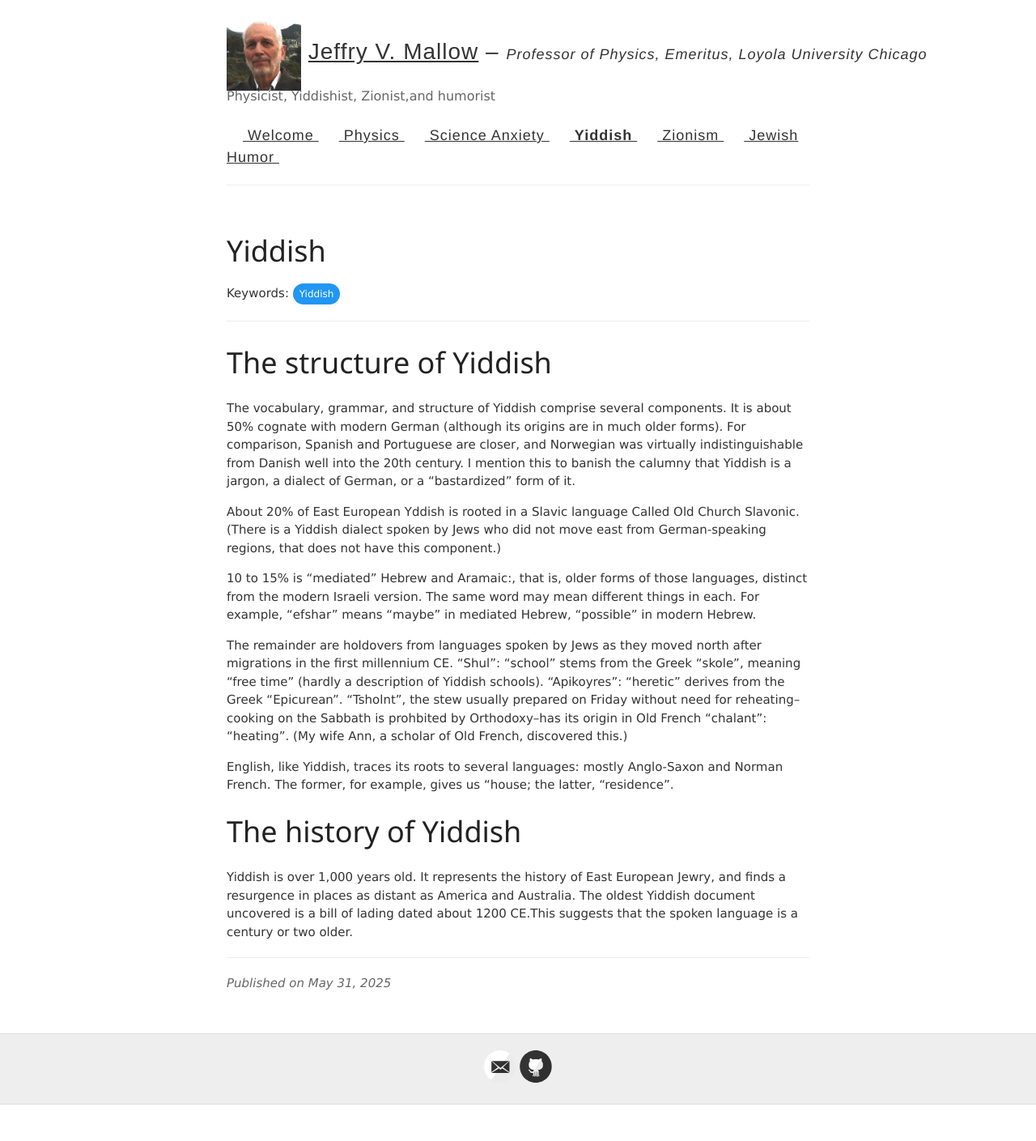
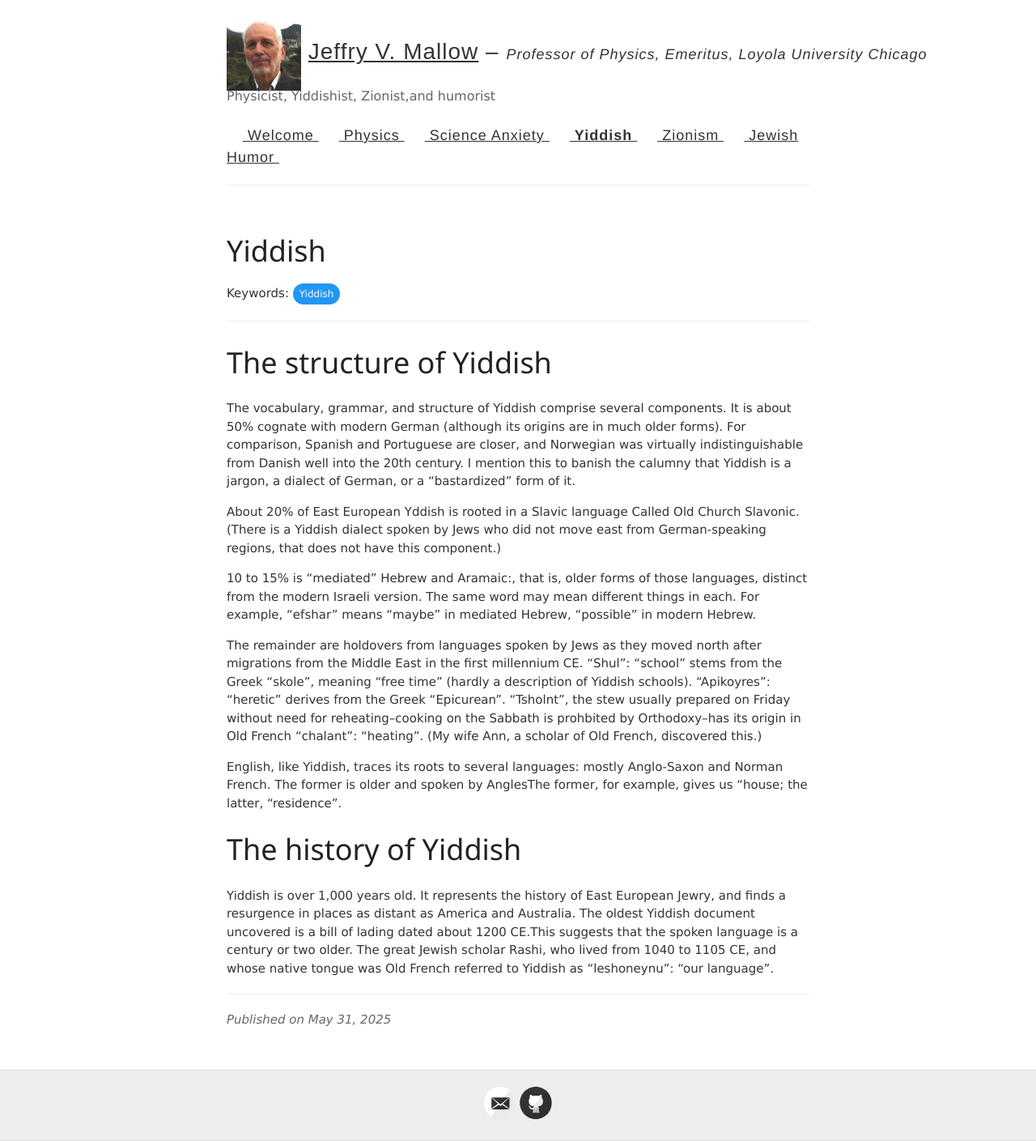
Before and after one commit to jvmallow/jvmallow.github.io, a Jekyll site: the page built from _posts/2025-05-31-Yiddish.md, in a window 1280 px wide. Shown: the whole page at 81% size. Built offline with Jekyll 4.4.1, drawn with Linux system fonts in a browser that asks for light colours; a script that is not in the unit is left out; before the commit the page ends 1364 px from its top, so only the background shows below that.

Commit message:
Update 2025-05-31-Yiddish.md

```diff
--- a/_posts/2025-05-31-Yiddish.md
+++ b/_posts/2025-05-31-Yiddish.md
@@ -14,9 +14,9 @@ About 20% of East European Yddish is rooted in a Slavic language Called Old Chur
 
 10 to 15% is "mediated" Hebrew and Aramaic:, that is, older forms of those languages, distinct from the modern Israeli version. The same word may mean different things in each. For example, "efshar" means "maybe" in mediated Hebrew, "possible" in modern Hebrew.
 
-The remainder are holdovers from languages spoken by Jews as they moved north after migrations in the first millennium CE.  "Shul": "school" stems from the Greek "skole", meaning "free time" (hardly a description of Yiddish schools). "Apikoyres": "heretic" derives from the Greek "Epicurean". "Tsholnt", the stew usually prepared on Friday without need for reheating--cooking on the Sabbath is prohbited by Orthodoxy--has its origin in Old French "chalant": "heating". (My wife Ann, a scholar of Old French, discovered this.)
+The remainder are holdovers from languages spoken by Jews as they moved north after migrations from the Middle East in the first millennium CE.  "Shul": "school" stems from the Greek "skole", meaning "free time" (hardly a description of Yiddish schools). "Apikoyres": "heretic" derives from the Greek "Epicurean". "Tsholnt", the stew usually prepared on Friday without need for reheating--cooking on the Sabbath is prohbited by Orthodoxy--has its origin in Old French "chalant": "heating". (My wife Ann, a scholar of Old French, discovered this.)
 
-English, like Yiddish, traces its roots to several languages: mostly Anglo-Saxon and Norman French. The former, for example, gives us "house; the latter, "residence".
+English, like Yiddish, traces its roots to several languages: mostly Anglo-Saxon and Norman French. The former is older and spoken by AnglesThe former, for example, gives us "house; the latter, "residence".
 
 # The history of Yiddish
-Yiddish is over 1,000 years old. It represents the history of East European Jewry, and finds a resurgence in places as distant as America and Australia. The oldest Yiddish document uncovered is a bill of lading dated about 1200 CE.This suggests that the spoken language is a century or two older.
+Yiddish is over 1,000 years old. It represents the history of East European Jewry, and finds a resurgence in places as distant as America and Australia. The oldest Yiddish document uncovered is a bill of lading dated about 1200 CE.This suggests that the spoken language is a century or two older. The great Jewish scholar Rashi, who lived from 1040 to 1105 CE, and whose native tongue was Old French referred to Yiddish as "leshoneynu": "our language".
```
